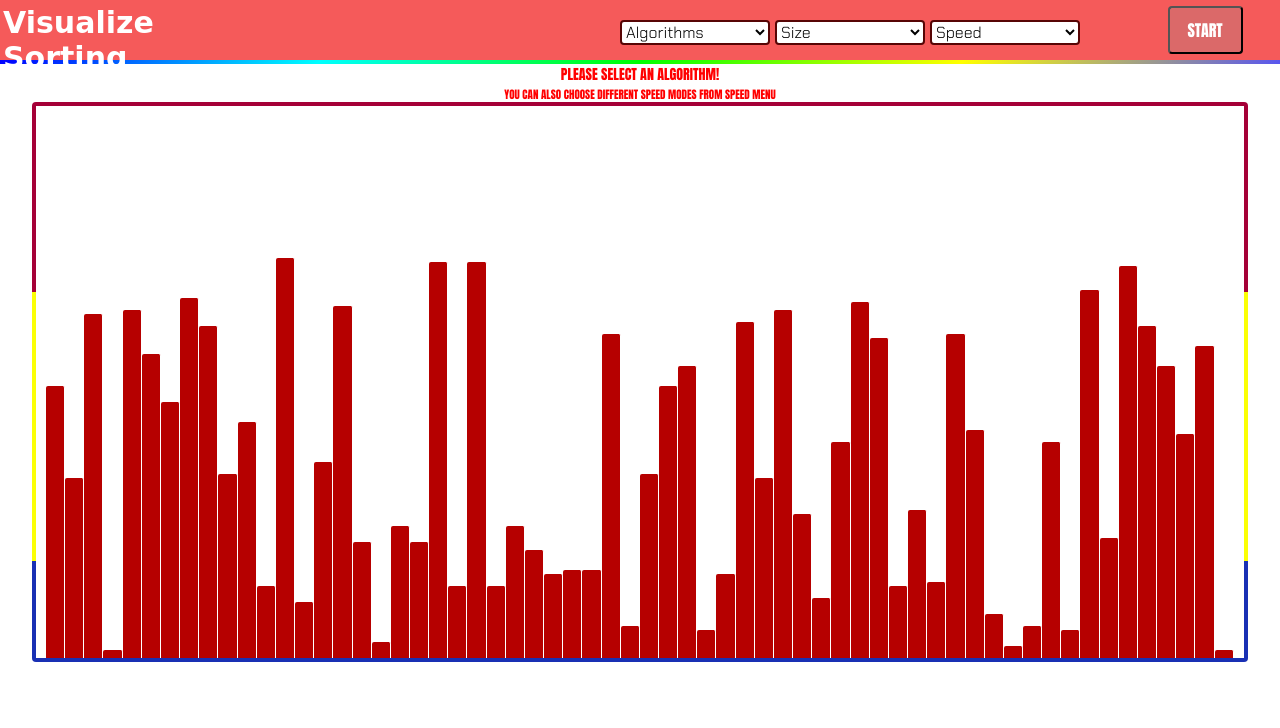
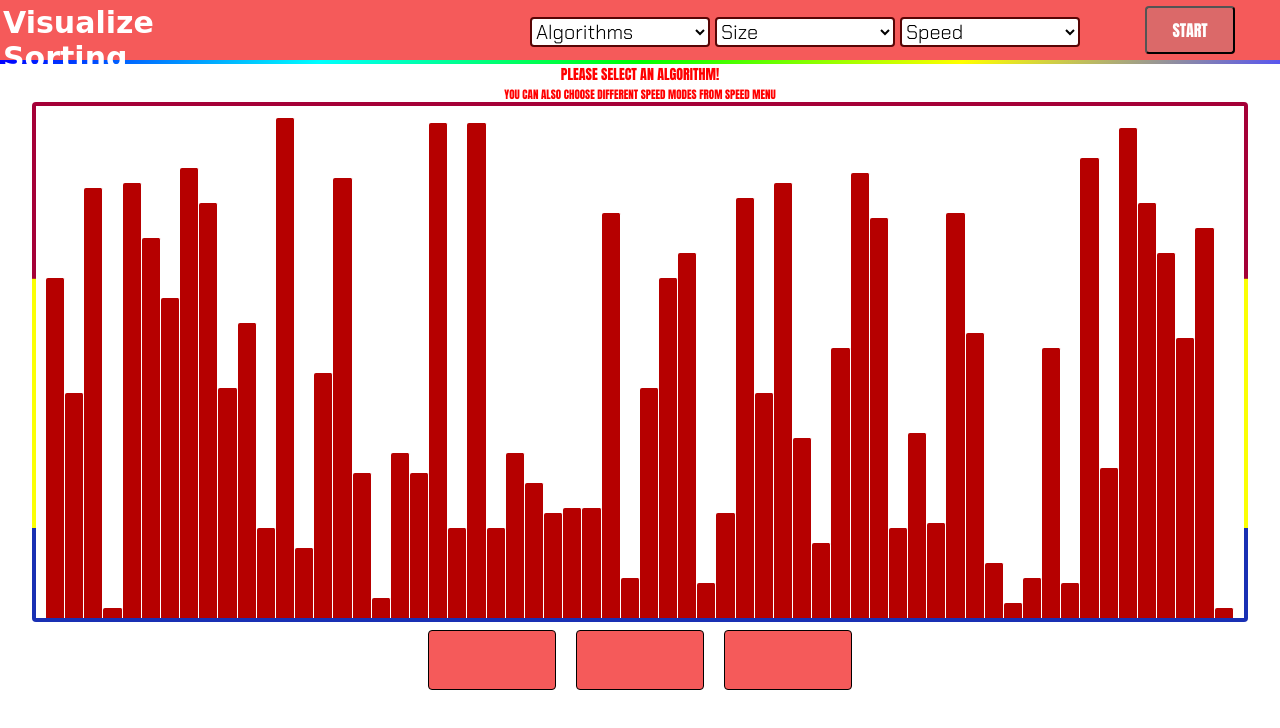
Before and after one commit to Deepak91168/VisualizeSorting, a plain HTML site: page index.html in a window 1280 px wide. Both pictures are taken after a click on the button "START". Drawn offline with Linux system fonts and the light colour scheme; a web font is replaced by a local one.

Commit message:
Bug fixes and Sort Details implementation

```diff
--- a/index.html
+++ b/index.html
@@ -70,7 +70,7 @@
         <div id="timer"></div>
         <div id="showTime"></div>
     <script src="./scripts/index.js"></script>
-    <script src="./scripts/helper_functions.js"></script>
+    <script src="./scripts/functions.js"></script>
     <script src="./scripts/Algos.js"></script>
 </body>
 
--- a/scripts/Algos.js
+++ b/scripts/Algos.js
@@ -1,5 +1,5 @@
-var rc =0;
-"use strict";
+var rc = 0;
+("use strict");
 class Algorithm {
     constructor(time) {
         this.list = document.querySelectorAll(".cell");
@@ -9,9 +9,9 @@ class Algorithm {
     }
     // SELECTION SORT
     SelectionSort = async () => {
-        for (let i = 0; i < this.size; ++i) {
+        for (let i = 0; i < this.size; i++) {
             let MI = i;
-            for (let j = i; j < this.size; ++j) {
+            for (let j = i; j < this.size; j++) {
                 await this.functionhelp.mark_bar(j);
                 await this.functionhelp.mark_Sel(MI);
                 if (await this.functionhelp.isgreater(MI, j)) {
@@ -31,7 +31,6 @@ class Algorithm {
     };
 
     InsertionSort = async () => {
-
         for (let i = 1; i < this.size; i++) {
             let j = i - 1;
             while (j >= 0 && (await this.functionhelp.isgreater(j, j + 1))) {
--- a/scripts/helper_functions.js
+++ b/scripts/functions.js
@@ -22,15 +22,10 @@ class Helper {
         this.list[i].setAttribute("class", "cell");
     };
 
-    delay = async () => {
-        return new Promise((resolve) => {
-            setTimeout(() => {
-                resolve();
-            }, this.time);
-        });
-    };
     isgreater = async (i1, i2) => {
         await this.delay();
+        count_comparisons(comparisons);
+        comparisons++;
         var v1 = Number(this.list[i1].getAttribute("value"));
         var v2 = Number(this.list[i2].getAttribute("value"));
         if (v1 > v2) {
@@ -39,14 +34,21 @@ class Helper {
         return false;
     };
     swap = async (i1, i2) => {
-        count(swaps);
-        swaps++;
         await this.delay();
         let v1 = this.list[i1].getAttribute("value");
         let v2 = this.list[i2].getAttribute("value");
         this.list[i1].setAttribute("value", v2);
-        this.list[i1].style.height = `${4 * v2}px`;
+        this.list[i1].style.height = `${5 * v2}px`;
         this.list[i2].setAttribute("value", v1);
-        this.list[i2].style.height = `${4 * v1}px`;
+        this.list[i2].style.height = `${5 * v1}px`;
+        count_swaps(swaps);
+        swaps++;
+    };
+    delay = async () => {
+        return new Promise((resolve) => {
+            setTimeout(() => {
+                resolve();
+            }, this.time);
+        });
     };
 }
--- a/scripts/index.js
+++ b/scripts/index.js
@@ -1,4 +1,18 @@
 "use strict";
+const d = new Date();
+const startTime = d.getTime();
+function Timer(starttime) {
+    setInterval(() => {
+        var start_time = startTime;
+        var current_time = new Date().getTime();
+        var difference = current_time - start_time;
+        var minutes = Math.floor((difference % (60 * 60 * 1000)) / (1000 * 60));
+        var seconds = Math.floor((difference % (60 * 1000)) / 1000);
+        var milliseconds = Math.floor(difference % 1000);
+        document.getElementById("timer").innerHTML =
+            "Time: " + minutes + "m: " + seconds + "s: " + milliseconds + " ms";
+    }, 1);
+}
 function randomNumber(low, high) {
     var create_randomNum = parseInt(
         Math.floor(Math.random() * (high - low + 1) + low)
@@ -27,36 +41,29 @@ const Alert_for_speed = async (speed) => {
         speed = 0.2;
     }
 };
-
-function count(property) {
-    var counts = (document.getElementById("No_of_swaps").innerHTML = +property);
+function count_comparisons(property) {
+    var counts = (document.getElementById("comparisons").innerHTML =
+        "Comparisons: " + property);
+    return counts;
+}
+function count_swaps(property) {
+    var counts = (document.getElementById("No_of_swaps").innerHTML =
+        "Swaps: " + property);
     return counts;
 }
 const start = async () => {
     let algo = Number(document.querySelector(".algo_drop").value);
     let speed = Number(document.querySelector(".speed_drop").value);
+    let algorithm = new Algorithm(speed);
     await Alert_for_speed(speed);
     await Alert_for_Algo(algo);
-    let algorithm = new Algorithm(speed);
-    const d = new Date();
-    const startTime = d.getTime();
-    var refresh = setInterval(function () {
-        var start_time = startTime;
-        var current_time = new Date().getTime();
-        var difference = current_time - start_time;
-        var minutes = Math.floor((difference % (60 * 60 * 1000)) / (1000 * 60));
-        var seconds = Math.floor((difference % (60 * 1000)) / 1000);
-        var milliseconds = Math.floor(difference % 1000);
-        document.getElementById("timer").innerHTML =
-            minutes + "m: " + seconds + "s:" + milliseconds + " ms";
-    }, 1);
+    Timer(startTime);
     if (algo === 1) await algorithm.BubbleSort();
     if (algo === 2) await algorithm.MergeSort();
     if (algo === 3) await algorithm.InsertionSort();
     if (algo === 4) await algorithm.SelectionSort();
     if (algo === 5) await algorithm.QuickSort();
     var stopTime = document.getElementById("timer").innerHTML;
-    console.log(stopTime);
     document.getElementById("timer").remove();
     document.getElementById("showTime").innerHTML = stopTime;
 };
@@ -90,7 +97,7 @@ const RenderList = async () => {
         const bar = document.createElement("div");
         bar.className = "cell";
         bar.setAttribute("value", String(element));
-        bar.style.height = `${4 * element}px`;
+        bar.style.height = `${5 * element}px`;
         arrayNode.appendChild(bar);
     }
 };
--- a/style.css
+++ b/style.css
@@ -34,8 +34,8 @@ body {
 
 .navbar #menu {
     margin-top: 15px;
-    width: 150px;
-    height: 25px;
+    width: 180px;
+    height: 30px;
     outline: none;
 }
 
@@ -80,7 +80,7 @@ hr.rainbow {
     display: flex;
     position: absolute;
     right: 0px;
-    width: 150px;
+    width: 180px;
     align-items: center;
     justify-content: center;
 }
@@ -110,7 +110,7 @@ hr.rainbow {
     position: relative;
     right: 200px;
     border: 2px solid rgb(87, 5, 5);
-    font-size: 16px;
+    font-size: 20px;
     font-family: 'Chakra Petch', sans-serif;
     border-radius: 4px;
     margin-left: 5px;
@@ -131,7 +131,7 @@ hr.rainbow {
 .wrapper {
     margin: 8px auto;
     width: 95%;
-    height: 70vh;
+    height: 65vh;
     background: linear-gradient(90deg, #a50037 4%, #a50037 0%) top/100% 34% no-repeat,
         linear-gradient(0deg, #fbff04 50%, #fbff04 0%) top/100% 82% no-repeat,
         linear-gradient(90deg, #1930b4 10%, #1930b4 0%) top/100% 100%;
@@ -231,3 +231,28 @@ hr.rainbow {
     width: 30%;
     height: 30px;
 }
+
+/* Sorting Details */
+.sortDetails {
+    height: 60px;
+    display: flex;
+    justify-content: center;
+    align-items: center;
+}
+
+#No_of_swaps,
+#comparisons,
+#timer,
+#showTime {
+    border-radius: 4px;
+    font-size: 18px;
+    text-align: center;
+    border: 1px solid black;
+    padding-top: 20px;
+    width: 10%;
+    margin-left: 10px;
+    margin-right: 10px;
+    height: 60px;
+    color: white;
+    background-color: rgb(245, 90, 90);
+}
```
Also changed, not shown: 1 other file.
